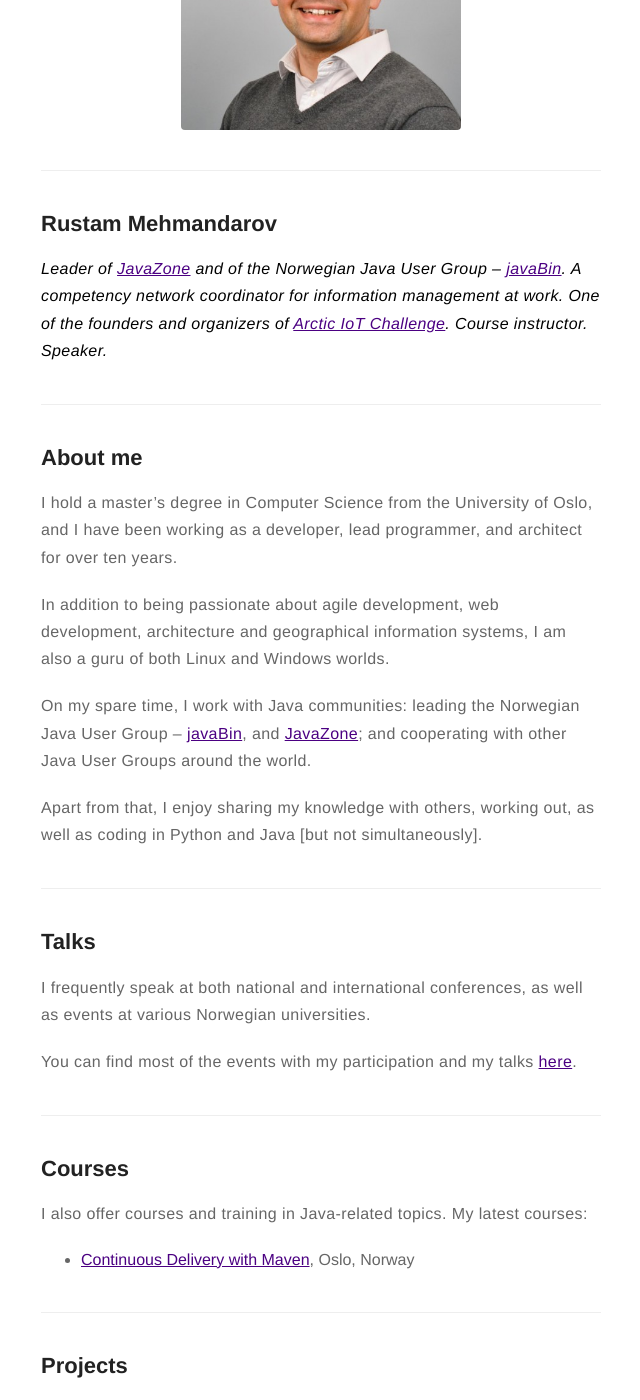
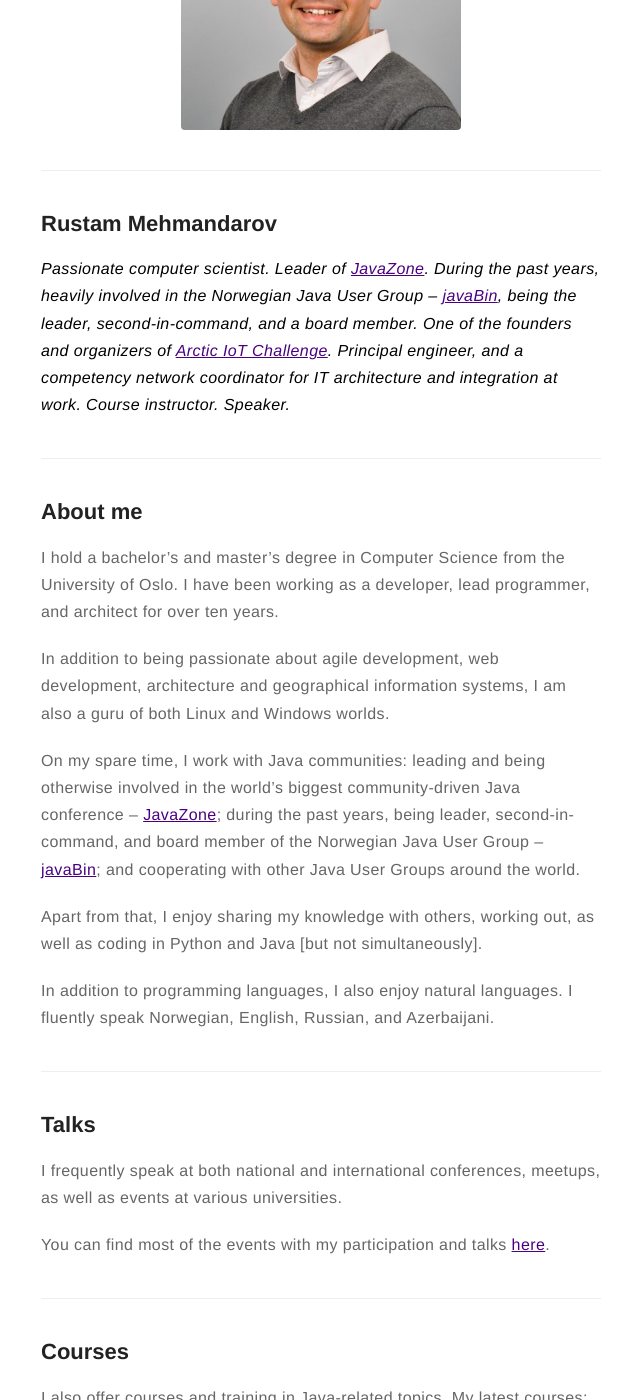
Before and after one commit to mehmandarov/mehmandarov.github.io, a Jekyll site: the page built from about.md, in a window 1280 px wide and 1400 px high, scrolled down 275 px. Shown: the whole window, without its empty margins (319-959 px from the left). Built offline with Jekyll 4.4.1, drawn with Linux system fonts in a browser that asks for light colours; some of the changed text lies outside the part shown.

Commit message:
Minor updates

```diff
--- a/about.md
+++ b/about.md
@@ -8,27 +8,29 @@ layout: page
 
 ## Rustam Mehmandarov
 
-_**Leader of [JavaZone][1] and of the Norwegian Java User Group – [javaBin][6]. A competency network coordinator for information management at work. One of the founders and organizers of [Arctic IoT Challenge][4]. Course instructor. Speaker.**_
+_**Passionate computer scientist. Leader of [JavaZone][1]. During the past years, heavily involved in the Norwegian Java User Group – [javaBin][6], being the leader, second-in-command, and a board member. One of the founders and organizers of [Arctic IoT Challenge][4]. Principal engineer, and a competency network coordinator for IT architecture and integration at work. Course instructor. Speaker.**_
 
 ---
 
 ## About me
 
-I hold a master's degree in Computer Science from the University of Oslo, and I have been working as a developer, lead programmer, and architect for over ten years.
+I hold a bachelor's and master's degree in Computer Science from the University of Oslo. I have been working as a developer, lead programmer, and architect for over ten years.
 
 In addition to being passionate about agile development, web development, architecture and geographical information systems, I am also a guru of both Linux and Windows worlds.
 
-On my spare time, I work with Java communities: leading the Norwegian Java User Group – [javaBin][6], and [JavaZone][1]; and cooperating with other Java User Groups around the world.
+On my spare time, I work with Java communities: leading and being otherwise involved in the world’s biggest community-driven Java conference – [JavaZone][1]; during the past years, being leader, second-in-command, and board member of the Norwegian Java User Group – [javaBin][6]; and cooperating with other Java User Groups around the world.
 
 Apart from that, I enjoy sharing my knowledge with others, working out, as well as coding in Python and Java [but not simultaneously].
+
+In addition to programming languages, I also enjoy natural languages. I fluently speak Norwegian, English, Russian, and Azerbaijani.
 
 ---
 
 ## Talks
 
-I frequently speak at both national and international conferences, as well as events at various Norwegian universities.
+I frequently speak at both national and international conferences, meetups, as well as events at various universities.
 
-You can find most of the events with my participation and my talks [here][7].
+You can find most of the events with my participation and talks [here][7].
 
 ---
 
@@ -42,7 +44,9 @@ I also offer courses and training in Java-related topics. My latest courses:
 
 ## Projects
 
-Check out my [Github][3] page.
+Check out my [GitHub][3] page for some of my projects.
+
+I participate in localization of open source projects, for instance, [Tunnelblick][8].
 
 
 [1]: https://javazone.no
```
Also changed, not shown: other parts of about.md (+1 -0 lines).
